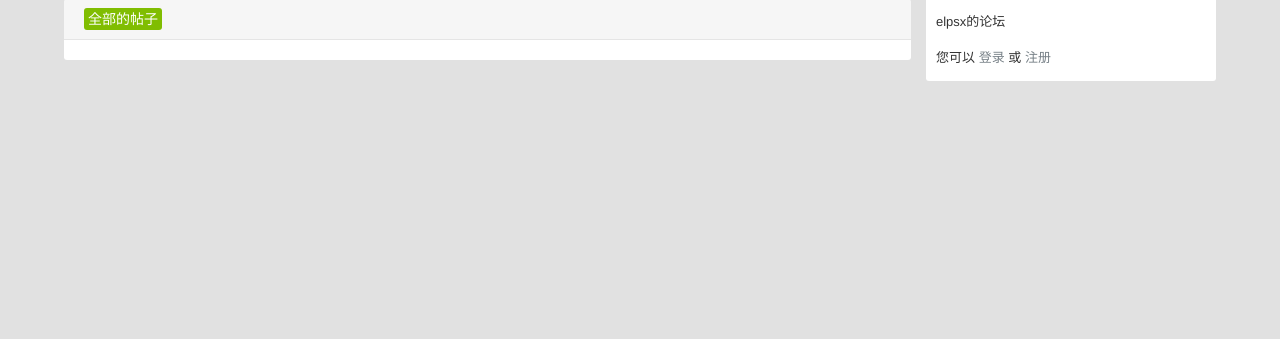
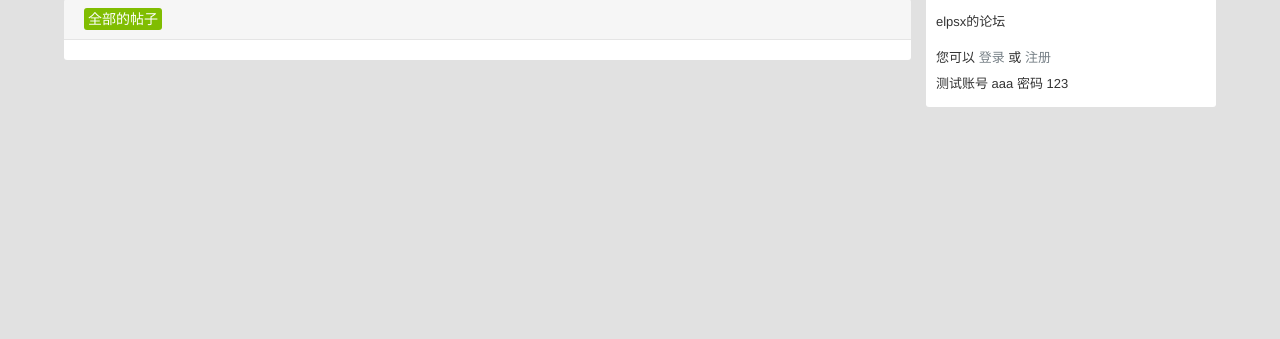
Before and after one commit to sxuni/websx, a Flask app: page / in a window 1280 px wide. Shown: the part 66-405 px from the top of the page. Run offline with Flask 2, Linux system fonts and the light colour scheme; data that the repository does not hold is empty; some libraries are stand-ins or nearby versions.

Commit message:
test account

```diff
--- a/templates/index.html
+++ b/templates/index.html
@@ -37,6 +37,12 @@
                           <a href="/signin">登录</a>
                           或
                           <a href="/signup">注册</a>
+                          <div>
+                          测试账号
+                          aaa
+                          密码
+                          123
+                          </div>
                       </div>
                   </div>
               </div>
```
